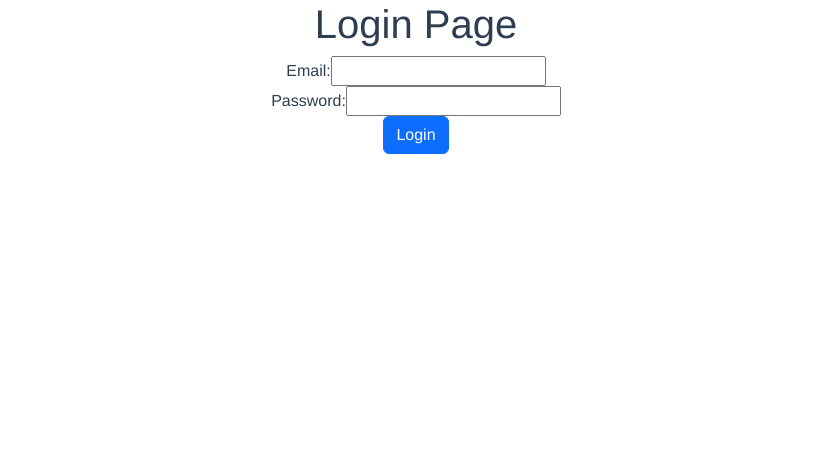
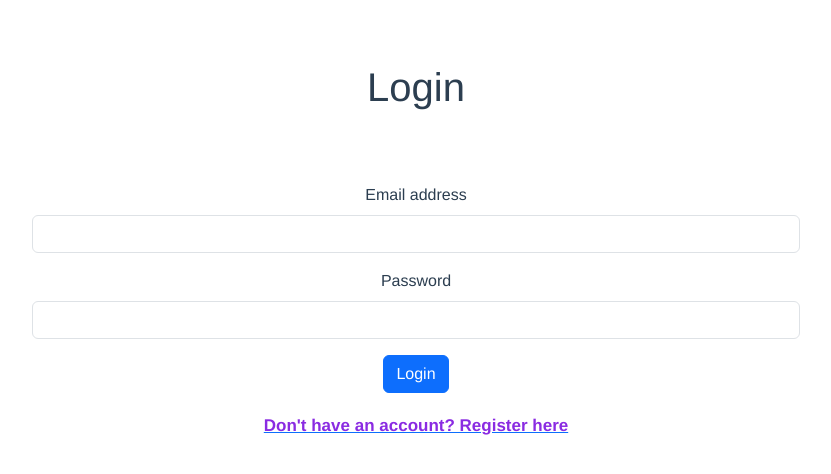
Before and after one commit to JAPHETHNYARANGA/identigate-frontend, a Vue app: page / in a window 1280 px wide. Shown: the top 474 px of the page, without its empty margins (224-1055 px from the left). Built offline with nearby package versions, Linux system fonts and the light colour scheme.

Commit message:
created login and register templates

```diff
--- a/src/router/index.js
+++ b/src/router/index.js
@@ -11,7 +11,7 @@ const routes = [
   {
     path: '/register',
     name: 'register',
-    component: () => import(/* webpackChunkName: "about" */ '../views/AboutView.vue')
+    component: () => import(/* webpackChunkName: "about" */ '../views/RegisterView.vue')
   },
   {
     path: '/about',
--- a/src/views/LoginPage.vue
+++ b/src/views/LoginPage.vue
@@ -1,21 +1,65 @@
 <template>
     <div>
-      <h1>Login Page</h1>
-      <form>
-        <div>
-          <label>Email:</label>
-          <input type="email" v-model="email" required />
+        <div class="container-fluid">
+
+            <h1>Login </h1>
+            <form class="center">
+                <div class="mb-3">
+                    <label for="exampleInputEmail1" class="form-label">Email address</label>
+                    <input type="email" class="form-control" id="exampleInputEmail1" aria-describedby="emailHelp"
+                        v-model="email" required>
+
                 </div>
-        <div>
-          <label>Password:</label>
-          <input type="password" v-model="password" required />
+
+                <div class="mb-3">
+                    <label for="exampleInputEmail1" class="form-label">Password</label>
+                    <input type="password" class="form-control" id="exampleInputEmail1" aria-describedby="emailHelp"
+                        v-model="password" required>
+
                 </div>
+
                 <div>
                     <button type="submit" class="btn btn-primary">Login</button>
                 </div>
+
+
+                <router-link to="/register">
+                    <h6>Don't have an account? Register here</h6>
+                </router-link>
             </form>
+
+
+        </div>
+
     </div>
 </template>
+
+<style scoped>
+h1 {
+    margin-top: 5%;
+}
+
+form {
+    width: 60%;
+    left: 50%;
+    position: absolute;
+    transform: translateX(-50%);
+}
+
+.center {
+
+    justify-content: center;
+    margin-top: 5%;
+}
+
+h6 {
+    color: blueviolet;
+    margin-top: 3%;
+    font-weight: 600;
+    font-size: 17px;
+    cursor: pointer;
+}
+</style>
 
 <script>
 export default {
--- a/src/views/RegisterView.vue
+++ b/src/views/RegisterView.vue
@@ -0,0 +1,90 @@
+<template>
+    <div>
+        <div class="container-fluid">
+
+            <h1>Register </h1>
+            <form class="center">
+
+                <div class="mb-3">
+                    <label for="exampleInputEmail1" class="form-label">Name</label>
+                    <input type="text" class="form-control" id="exampleInputEmail1" aria-describedby="emailHelp"
+                        v-model="name" required>
+
+                </div>
+
+                <div class="mb-3">
+                    <label for="exampleInputEmail1" class="form-label">Email address</label>
+                    <input type="email" class="form-control" id="exampleInputEmail1" aria-describedby="emailHelp"
+                        v-model="email" required>
+
+                </div>
+
+                <div class="mb-3">
+                    <label for="exampleInputEmail1" class="form-label">Password</label>
+                    <input type="password" class="form-control" id="exampleInputEmail1" aria-describedby="emailHelp"
+                        v-model="password" required>
+
+                </div>
+
+                <div>
+                    <button type="submit" class="btn btn-primary">Login</button>
+                </div>
+
+
+                <router-link to="/">
+                    <h6>Already have an account? Login here</h6>
+                </router-link>
+            </form>
+
+
+        </div>
+
+    </div>
+</template>
+
+<style scoped>
+h1 {
+    margin-top: 5%;
+}
+
+form {
+    width: 60%;
+    left: 50%;
+    position: absolute;
+    transform: translateX(-50%);
+}
+
+.center {
+
+    justify-content: center;
+    margin-top: 5%;
+}
+
+h6 {
+    color: blueviolet;
+    margin-top: 3%;
+    font-weight: 600;
+    font-size: 17px;
+    cursor: pointer;
+
+}
+
+</style>
+
+<script>
+export default {
+    data() {
+        return {
+            email: '',
+            password: '',
+            name:'',
+        };
+    },
+    methods: {
+        loginpage() {
+            // Implement login functionality here
+            console.log('login pressed')
+        },
+    },
+};
+</script>
```
Lines whose indentation alone changed are shown as unchanged.
